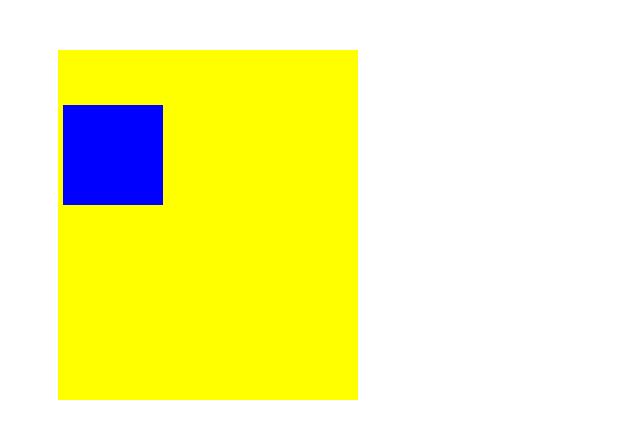
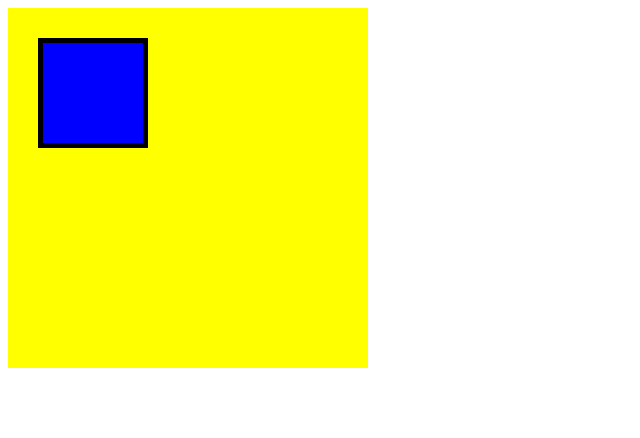
Before and after one commit to bisuka/Box, a plain HTML site: page box.html in a window 1280 px wide. Shown: the whole page, without its empty margins (0-640 px from the left). Drawn offline with Linux system fonts and the light colour scheme.

Commit message:
[finish]1-3

```diff
--- a/box.css
+++ b/box.css
@@ -2,8 +2,9 @@
 	width: 300px;
 	height: 300px;
 	background-color: #FFFF00;
-	margin: 50px;
-	padding-top: 50px;
+	/*margin: 50px;*/
+	/*padding-top: 50px;*/
+	padding: 30px;
 }
 
 .box2 {
@@ -11,5 +12,5 @@
 	height: 100px;
 	background-color: #0000FF;
 	/* 指定方法（box2の周囲すべてに枠線を設定する場合） */
-	border: 5px solid yellow;
+	border: 5px solid black;
 }
```
Also changed, not shown: box.html (line endings or trailing spaces).
